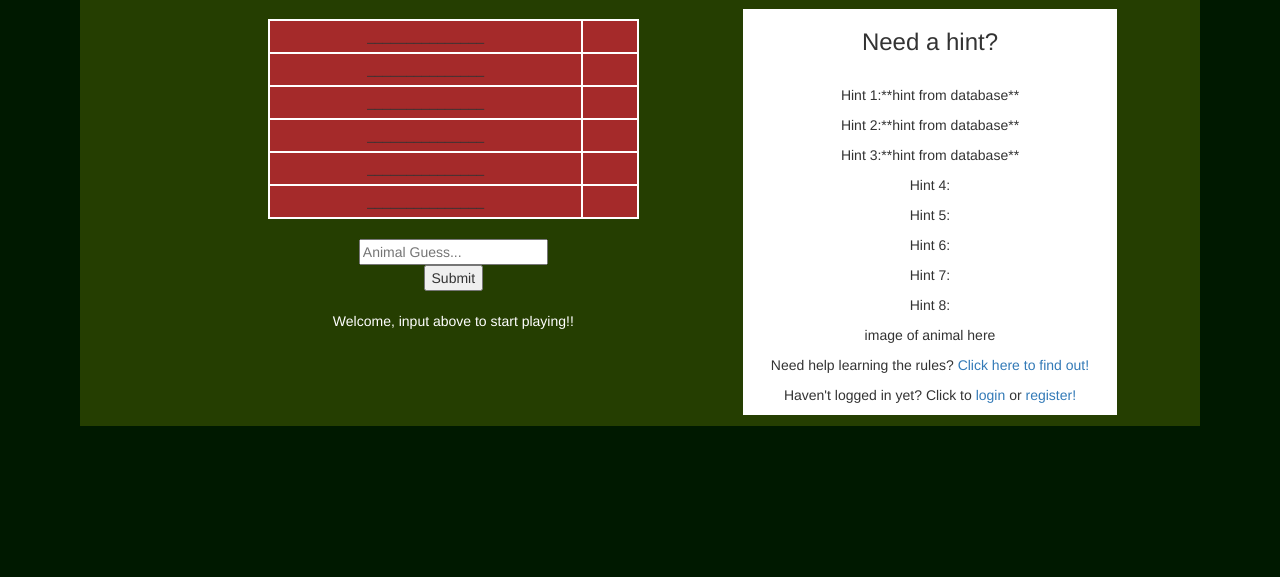
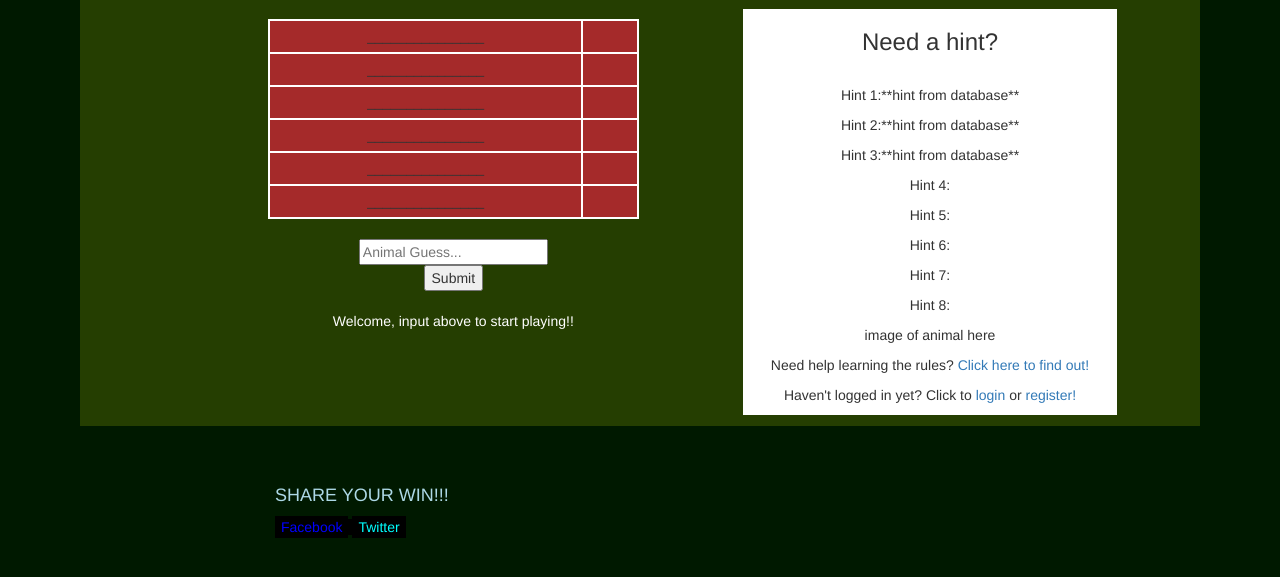
Before and after one commit to saphcarter/animle, a Flask app: page / in a window 1280 px wide. Shown: the part 143-720 px from the top of the page. Run offline with Flask 2, Linux system fonts and the light colour scheme; some libraries are stand-ins or nearby versions.

Commit message:
Social Media Sharing

```diff
--- a/flask_app/app/static/homePage.js
+++ b/flask_app/app/static/homePage.js
@@ -167,3 +167,26 @@ function pickAnimal() {
 xhttp.open("GET", "getcustomer.php?q="+str, true);
 xhttp.send();
 }
+
+
+// //Connecting Social Media//
+// var text = encodeURIComponent("Follow JavaScript Jeep form Amazing JavaScript Tutorial");
+// var url = "//homeurl";
+// var user_id = "USER_ID";
+// var hash_tags = "Wordle, Animle";
+
+
+// //var params = "menubar=no,toolbar=no,status=no,width=570,height=570"; // for window
+// function ShareToTwitter(){
+//    let Shareurl = `https://twitter.com/intent/tweet?url=${url}&text=${text}&via=${user_id}&hashtags=${hash_tags}`;
+//    window.open(Shareurl,"NewWindow" , params);
+// }
+
+//Facebook
+const facebook = document.getElementById("Facebook");
+facebook.addEventListener('click', shareonFacebook);
+
+function shareOnFacebook(){
+  const navUrl = 'https://www.facebook.com/sharer/sharer.php?u=' + 'https://github.com/knoldus/angular-facebook-twitter.git';
+  window.open(navUrl , '_blank');
+}
--- a/flask_app/app/static/styles/homePage.css
+++ b/flask_app/app/static/styles/homePage.css
@@ -9,6 +9,10 @@ body {
 
 .h1 {
 	color: white
+}
+
+.h4 {
+	color: lightblue
 }
 
 .nav {
--- a/flask_app/app/templates/base.html
+++ b/flask_app/app/templates/base.html
@@ -79,10 +79,16 @@
 			<div class = "col-md-8">
 				<footer>
 					<div class="social">
-					  <!--
-						<a href="#"><img src="instagram-icon.png"></a>
-						<a href="#"><img src="facebook-icon.png"></a>
-						<a href="#"><img src="twitter-icon.png"></a> -->
+                        <h4 style="color: lightblue">SHARE YOUR WIN!!!</h3>
+
+                        <button id = "Facebook" style = "color: blue; background-color: black; border: whitesmoke;"><a href="https://www.facebook.com/sharer/sharer.php?u=http://127.0.0.1:5000/gamepage" target="_blank" style = "color: blue; background-color:black;">Facebook</button>
+
+                        <button id = "Twitter", style = "color: lightblue; background-color: black; border: whitesmoke"><a href="https://twitter.com/intent/tweet" style = "color: cyan; background-color:black;">Twitter</button>
+
+
+						<!-- <a href="#" onclick = "ShareToInstagram()"><img src="instagram-icon.png"></a>
+						<a href="#" onclick = "ShareToFacebook()"><img src="facebook-icon.png"></a>
+						<a href="#" onclick="SharetoTwitter()"><img src="twitter-icon.png"></a> -->
 					</div>
 				</nav>
 			</div>
```
